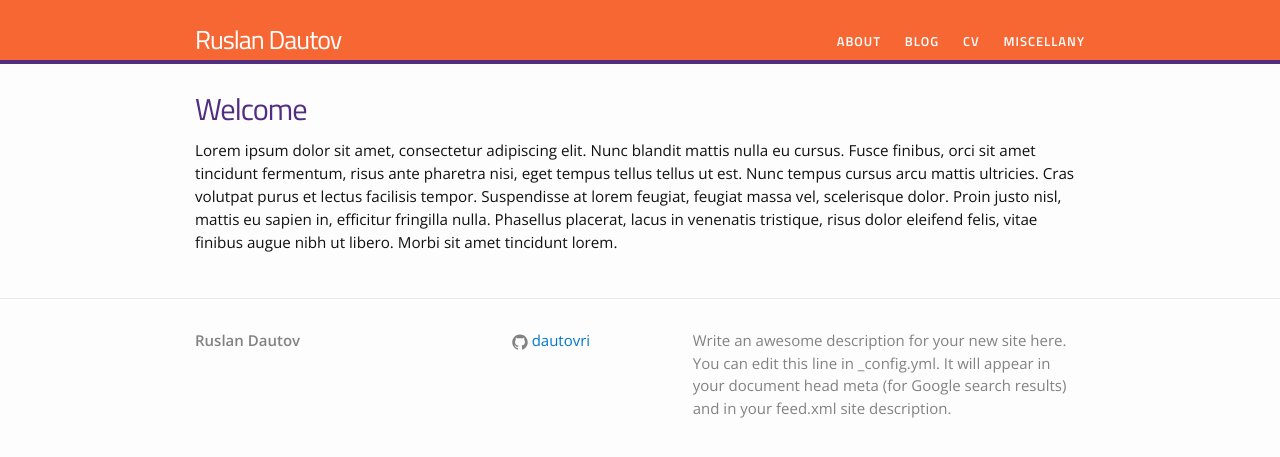
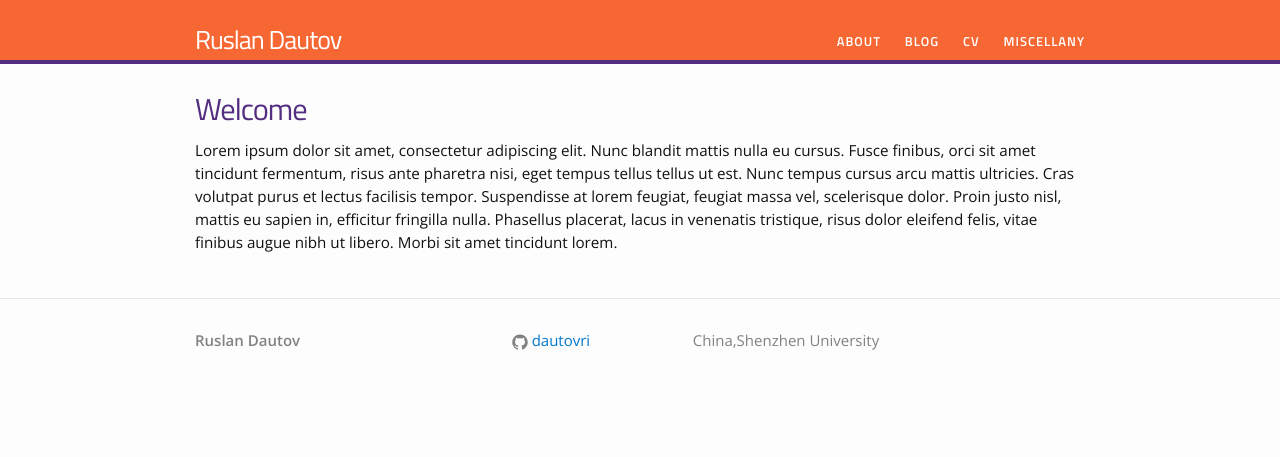
Before and after one commit to svmiller/steve-ngvb-jekyll-template, a Jekyll site: the page built from index.html, in a window 1280 px wide. Shown: the top 457 px of the page. Built offline with Jekyll 4.4.1, drawn with Linux system fonts in a browser that asks for light colours.

Commit message:
Update _config.yml

```diff
--- a/_config.yml
+++ b/_config.yml
@@ -1,10 +1,8 @@
 # Site settings
 title: Ruslan Dautov
 email:
-description: > # this means to ignore newlines until "baseurl:"
-  Write an awesome description for your new site here. You can edit this
-  line in _config.yml. It will appear in your document head meta (for
-  Google search results) and in your feed.xml site description.
+description: >
+     China,Shenzhen University
 baseurl: "" # the subpath of your site, e.g. /blog/
 url: "http://dautovri.github.io" # the base hostname & protocol for your site
 twitter_username:
```
